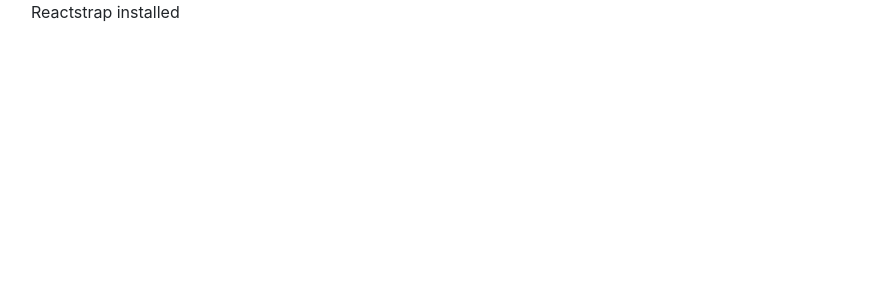
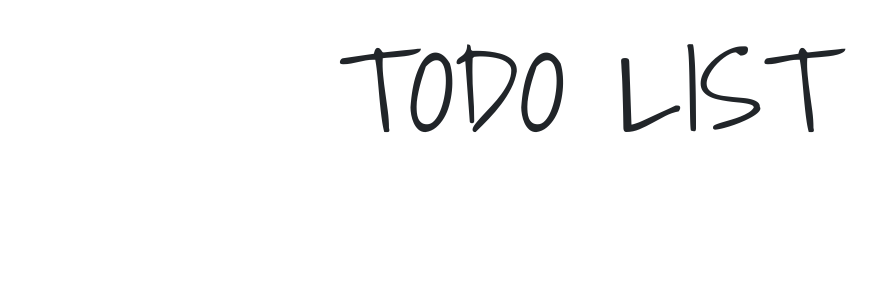
Before and after one commit to Mavrick91/Todo-List, a React (Create React App) app: page / in a window 1280 px wide. Shown: the top 300 px of the page, without its empty margins (54-931 px from the left). Built offline with nearby package versions, Linux system fonts and the light colour scheme.

Commit message:
Display header

```diff
--- a/src/App.js
+++ b/src/App.js
@@ -1,12 +1,13 @@
+// @flow
+
 import React from 'react';
-import { Container, Row, Col } from 'reactstrap';
+import { Container } from 'reactstrap';
+import { Header } from 'components';
 
 const App = () => {
   return (
-    <Container>
-      <Col>
-        <Row>Reactstrap installed</Row>
-      </Col>
+    <Container fluid>
+      <Header />
     </Container>
   );
 };
--- /dev/null
+++ b/src/components/header/index.js
@@ -0,0 +1,19 @@
+import React from 'react';
+import { Row, Col } from 'reactstrap';
+import styled from 'styled-components';
+
+const CenterCol = styled(Col)`
+  text-align: center;
+  font-size: 118px
+  font-family: 'Shadows Into Light', cursive;
+`;
+
+function Header() {
+  return (
+    <Row noGutters>
+      <CenterCol xs>TODO LIST</CenterCol>
+    </Row>
+  );
+}
+
+export default Header;
--- /dev/null
+++ b/src/components/index.js
@@ -0,0 +1 @@
+export { default as Header } from './header';
--- a/src/index.js
+++ b/src/index.js
@@ -1,6 +1,15 @@
 import React from 'react';
 import ReactDOM from 'react-dom';
+import { Helmet } from 'react-helmet'
 import App from './App';
 import 'bootstrap/dist/css/bootstrap.css';
 
-ReactDOM.render(<App />, document.getElementById('root'));
+ReactDOM.render(
+  <React.Fragment>
+    <Helmet>
+      <title>Todo List</title>
+      <link href="https://fonts.googleapis.com/css?family=Shadows+Into+Light" rel="stylesheet" />
+    </Helmet>
+    <App />
+  </React.Fragment>,
+document.getElementById('root'));
```
Also changed, not shown: package.json (+6 -4 lines), 2 other files (tests, documents, lock files or other folders).
